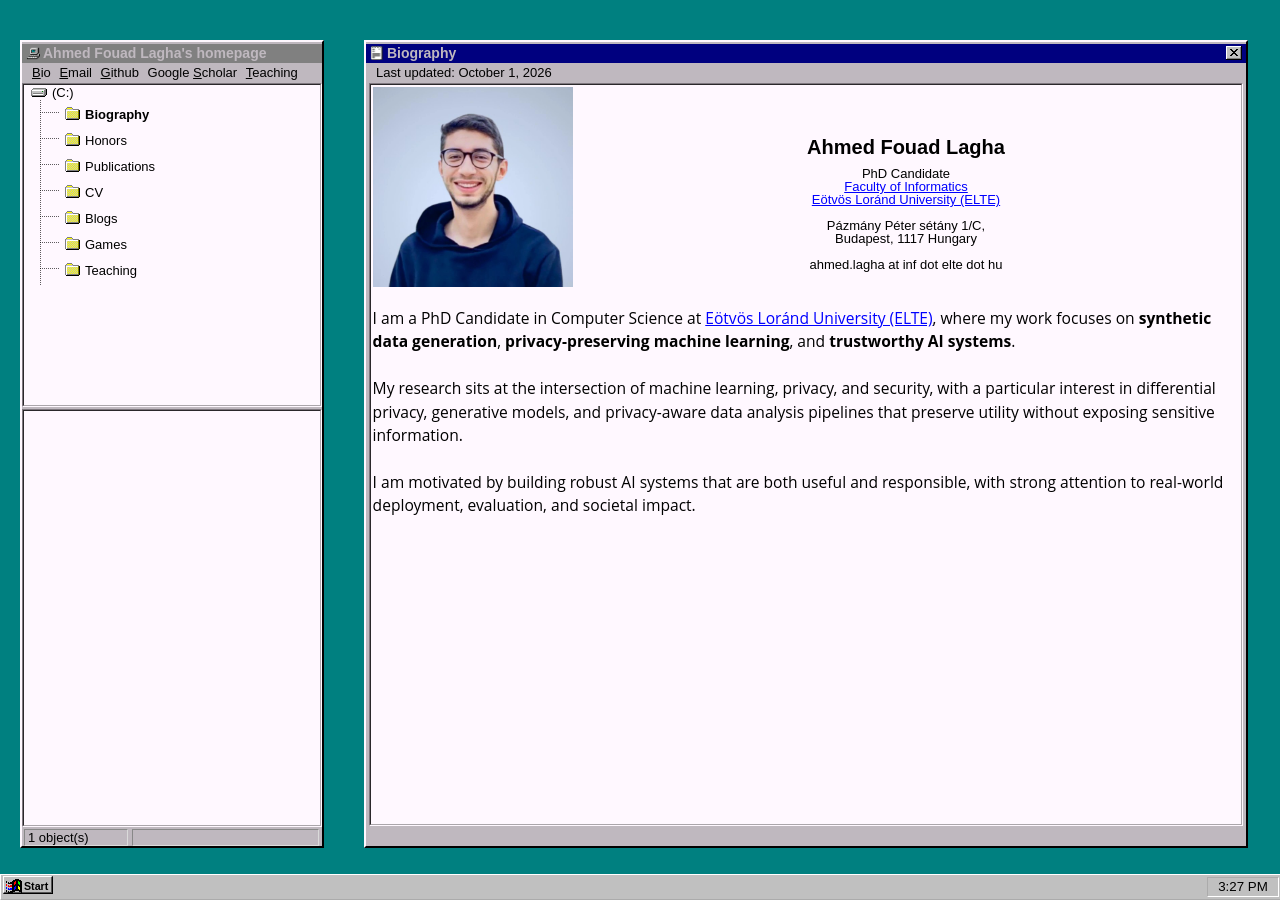
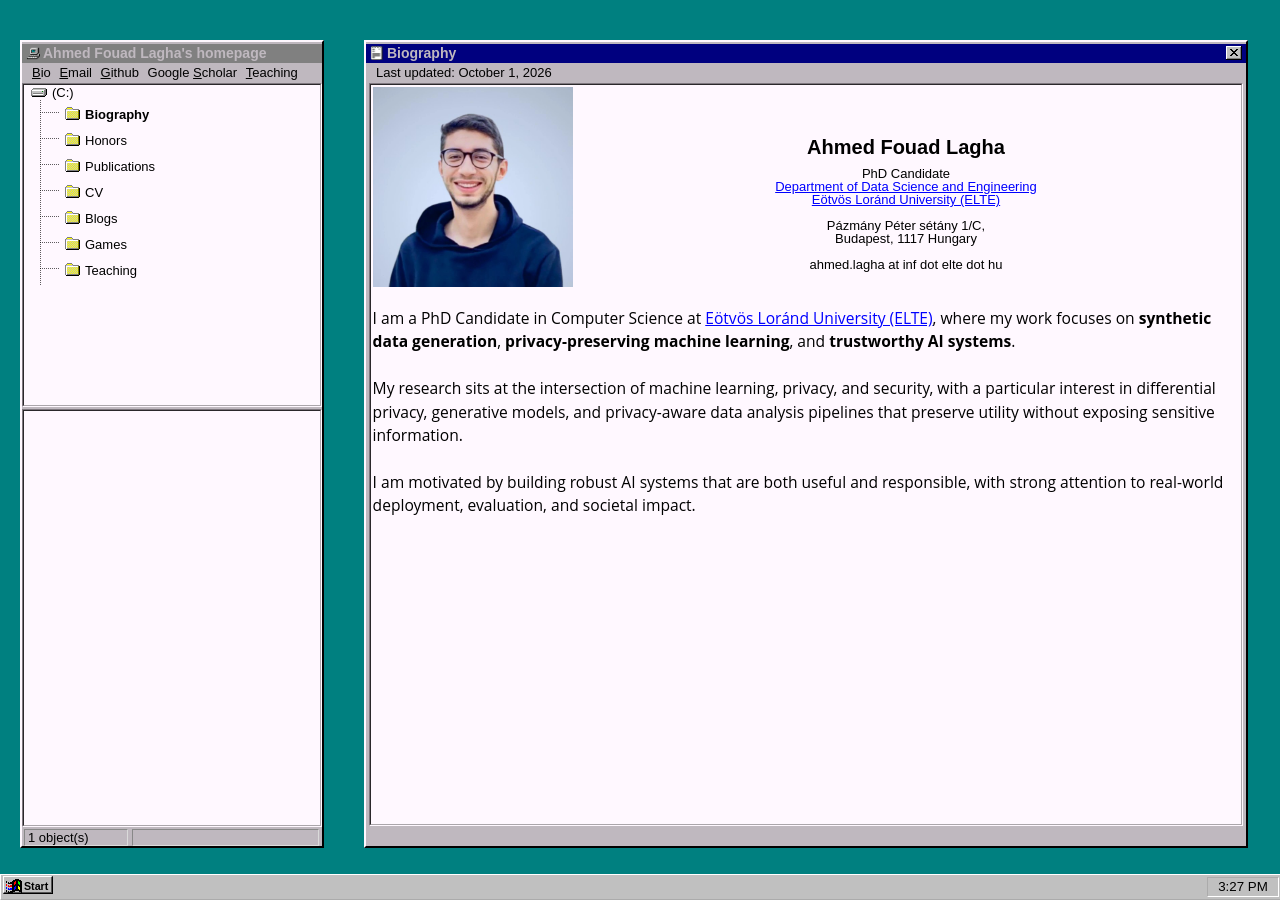
Before and after one commit to ahmed-fouad-lagha/ahmed-fouad-lagha.github.io, a Jekyll site: the page built from _bio/bio.html, in a window 1280 px wide. Built offline with Jekyll 4.4.1, drawn with Linux system fonts in a browser that asks for light colours; comment, search, counter and statistics services are not loaded.

Commit message:
fix: update affiliation to Department of Data Science and Engineering

```diff
--- a/_bio/bio.html
+++ b/_bio/bio.html
@@ -46,7 +46,7 @@ permalink: /bio/
     <div class="bio_name">
         <h1>Ahmed Fouad Lagha</h1>
         <h3>PhD Candidate</h3>
-        <h3><a href="https://www.inf.elte.hu/en/" target="_blank" rel="noopener noreferrer">Faculty of Informatics</a><br />
+        <h3><a href="https://dse.inf.elte.hu/en/" target="_blank" rel="noopener noreferrer">Department of Data Science and Engineering</a><br />
         <a href="https://www.elte.hu/en/" target="_blank" rel="noopener noreferrer">Eötvös Loránd University (ELTE)</a></h3><br />
         Pázmány Péter sétány 1/C,<br />
         Budapest, 1117 Hungary<br /><br />
```
